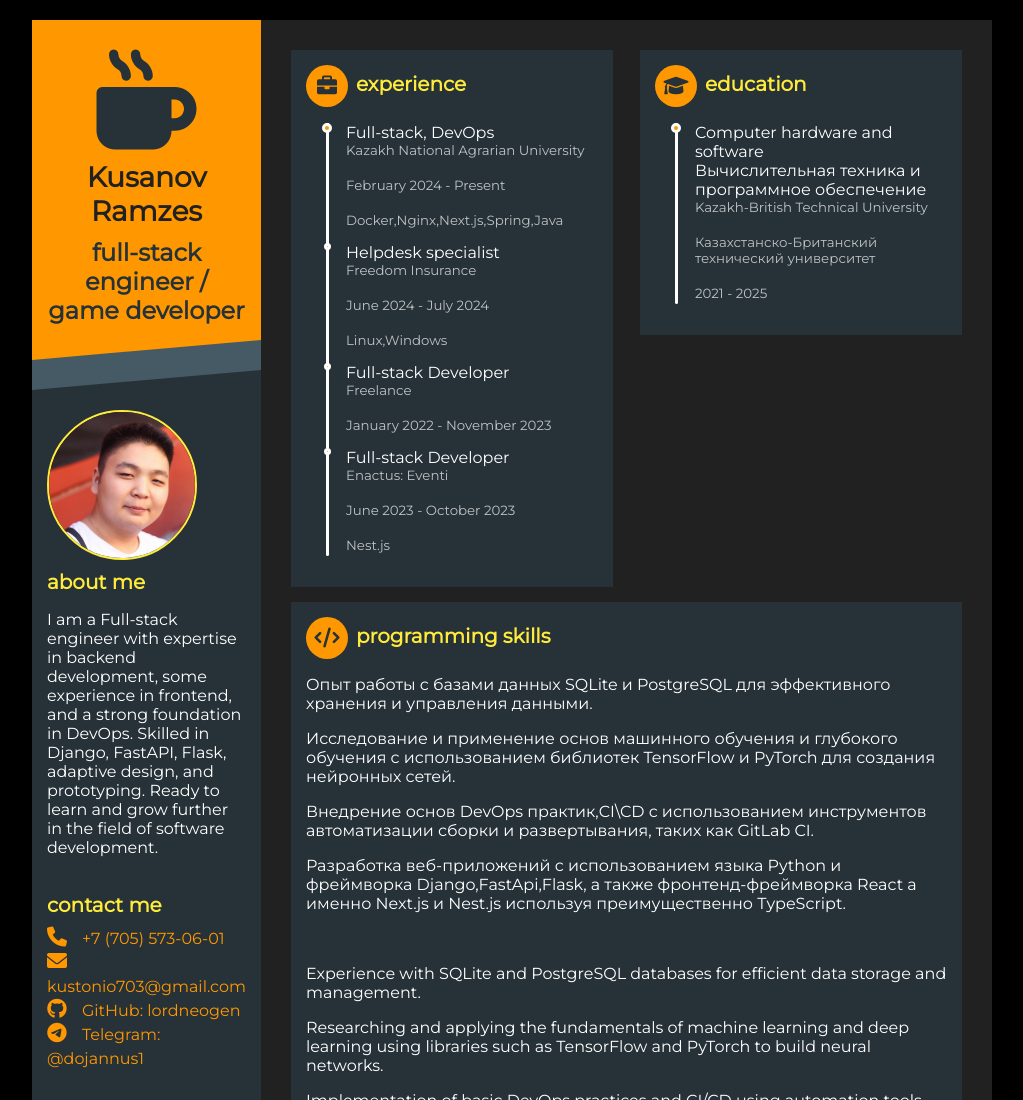
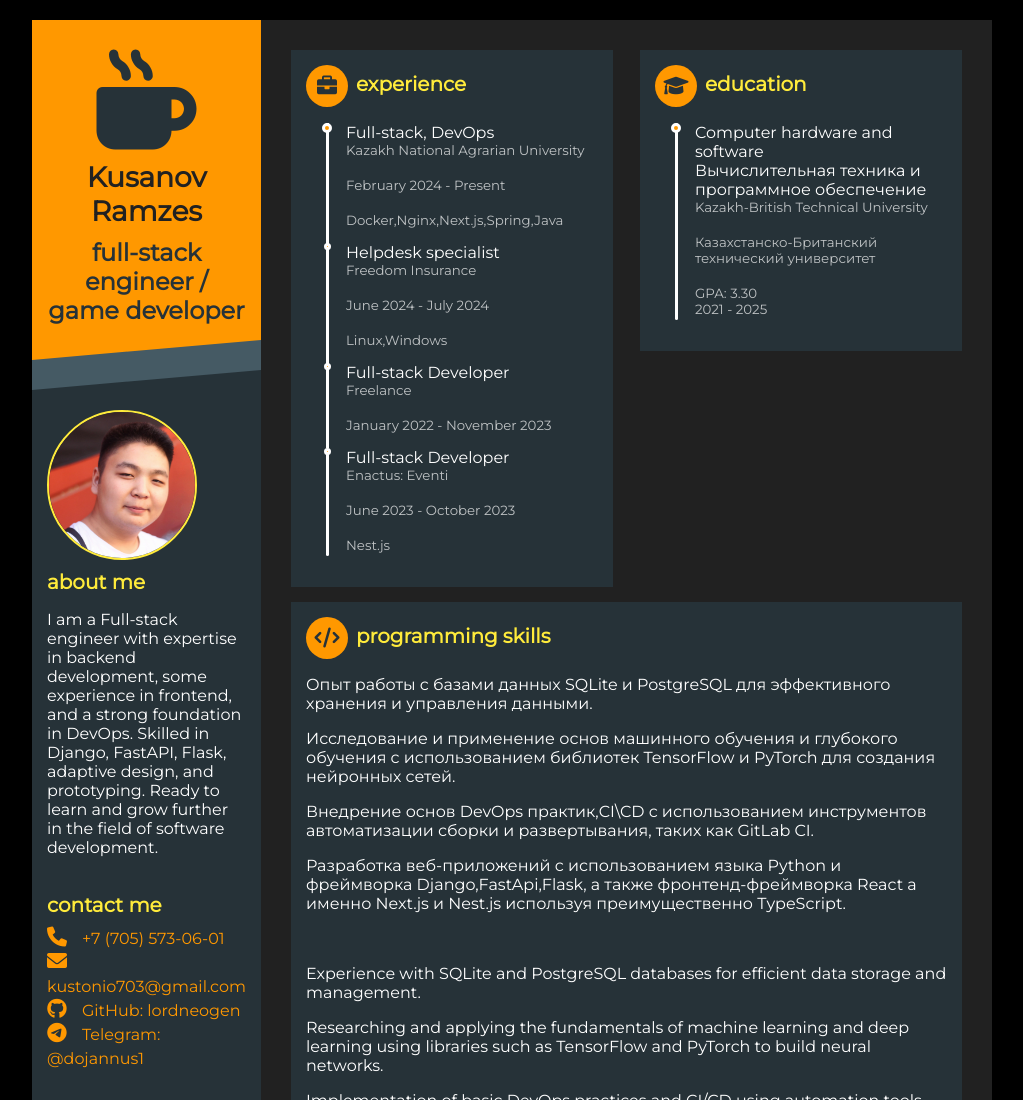
Before and after one commit to lordneogen/page, a website: page index.html in a window 1280 px wide. Shown: the top 1100 px of the page, without its empty margins (128-1151 px from the left). Drawn offline with Linux system fonts and the light colour scheme.

Commit message:
first commit

```diff
--- a/index.html
+++ b/index.html
@@ -93,7 +93,9 @@
                     <span>Вычислительная техника и программное обеспечение</span>
                     <small>Kazakh-British Technical University</small><br>
                     <small>Казахстанско-Британский технический университет</small><br>
+                    <small>GPA: 3.30</small>
                     <small>2021 - 2025</small>
+
                 </li>
             </ul>
         </div>
```
